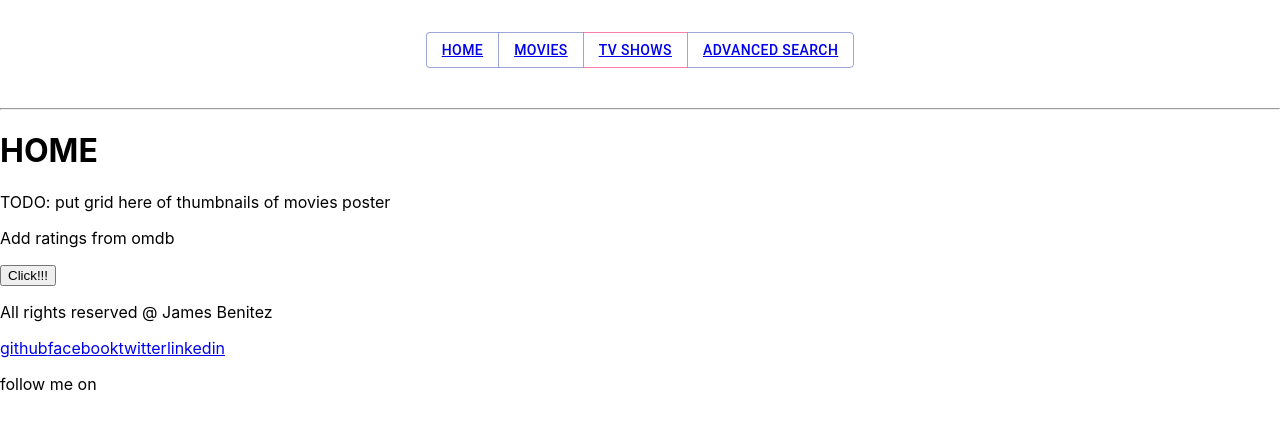
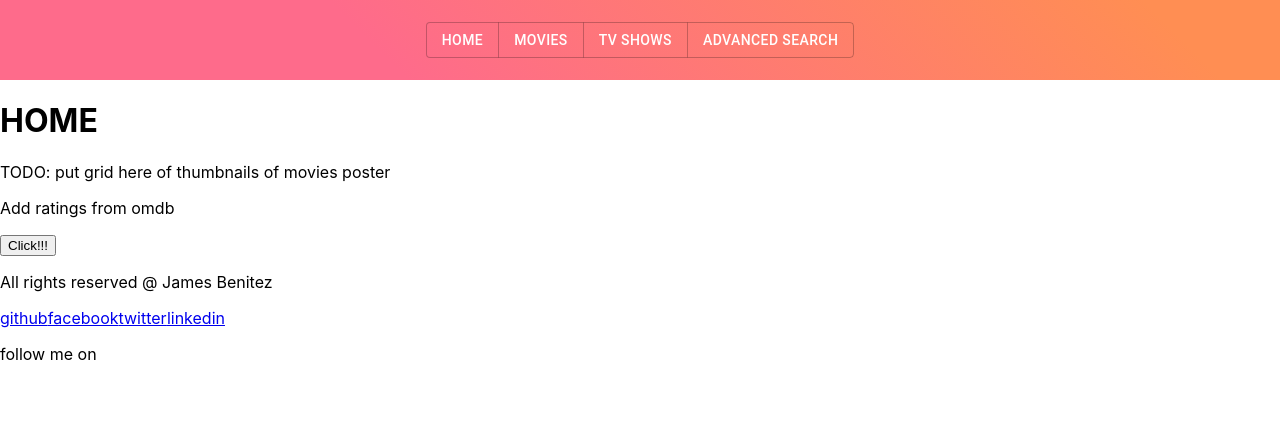
Before and after one commit to crapwood/IMDB-WEB-APP, a React (Create React App) app in the folder frontend/: page / in a window 1280 px wide. Shown: the top 428 px of the page. Built offline with nearby package versions, Linux system fonts and the light colour scheme.

Commit message:
removing material-ui

```diff
--- a/frontend/package.json
+++ b/frontend/package.json
@@ -3,13 +3,14 @@
   "version": "0.1.0",
   "private": true,
   "dependencies": {
-    "@material-ui/core": "^4.9.10",
     "@testing-library/jest-dom": "^4.2.4",
     "@testing-library/react": "^9.5.0",
     "@testing-library/user-event": "^7.2.1",
     "axios": "^0.19.2",
+    "bootstrap": "^4.4.1",
     "dotenv": "^8.2.0",
     "react": "^16.13.1",
+    "react-bootstrap": "^1.0.1",
     "react-dom": "^16.13.1",
     "react-redux": "^7.2.0",
     "react-router-dom": "^5.1.2",
--- a/frontend/src/pages/navbar.css
+++ b/frontend/src/pages/navbar.css
@@ -1,6 +1,11 @@
 .nav-container {
-  height: 100px;
+  height: 80px;
   display: flex;
   justify-content: center;
   align-items: center;
+  background: linear-gradient(45deg, #fe6b8b 30%, #ff8e53 90%);
 }
+.nav-link {
+  color: #ffff;
+  text-decoration: none;
+}
--- a/frontend/src/pages/navbar.js
+++ b/frontend/src/pages/navbar.js
@@ -9,22 +9,30 @@ const NavBar = (props) => {
   return (
     <>
       <section className="nav-container">
-        <ButtonGroup color="primary" aria-label="outlined primary button group">
+        <ButtonGroup aria-label="outlined primary button group">
           <Button variant="outlined">
-            <Link to="/">Home</Link>
+            <Link className="nav-link" to="/">
+              Home
+            </Link>
           </Button>
-          <Button variant="outlined" color="primary">
-            <Link to="/movies">MOVIES</Link>
+          <Button variant="outlined">
+            <Link className="nav-link" to="/movies">
+              MOVIES
+            </Link>
           </Button>
-          <Button variant="outlined" color="secondary">
-            <Link to="/tvshows">TV SHOWS</Link>
+          <Button variant="outlined">
+            <Link className="nav-link" to="/tvshows">
+              TV SHOWS
+            </Link>
           </Button>
-          <Button>
-            <Link to="/advanced-search">ADVANCED SEARCH</Link>
+          <Button variant="outlined">
+            <Link className="nav-link" to="/advanced-search">
+              ADVANCED SEARCH
+            </Link>
           </Button>
         </ButtonGroup>
       </section>
-      <hr />
+      {/* <hr /> */}
     </>
   );
 };
```
Also changed, not shown: 1 other file (tests, documents, lock files or other folders).
